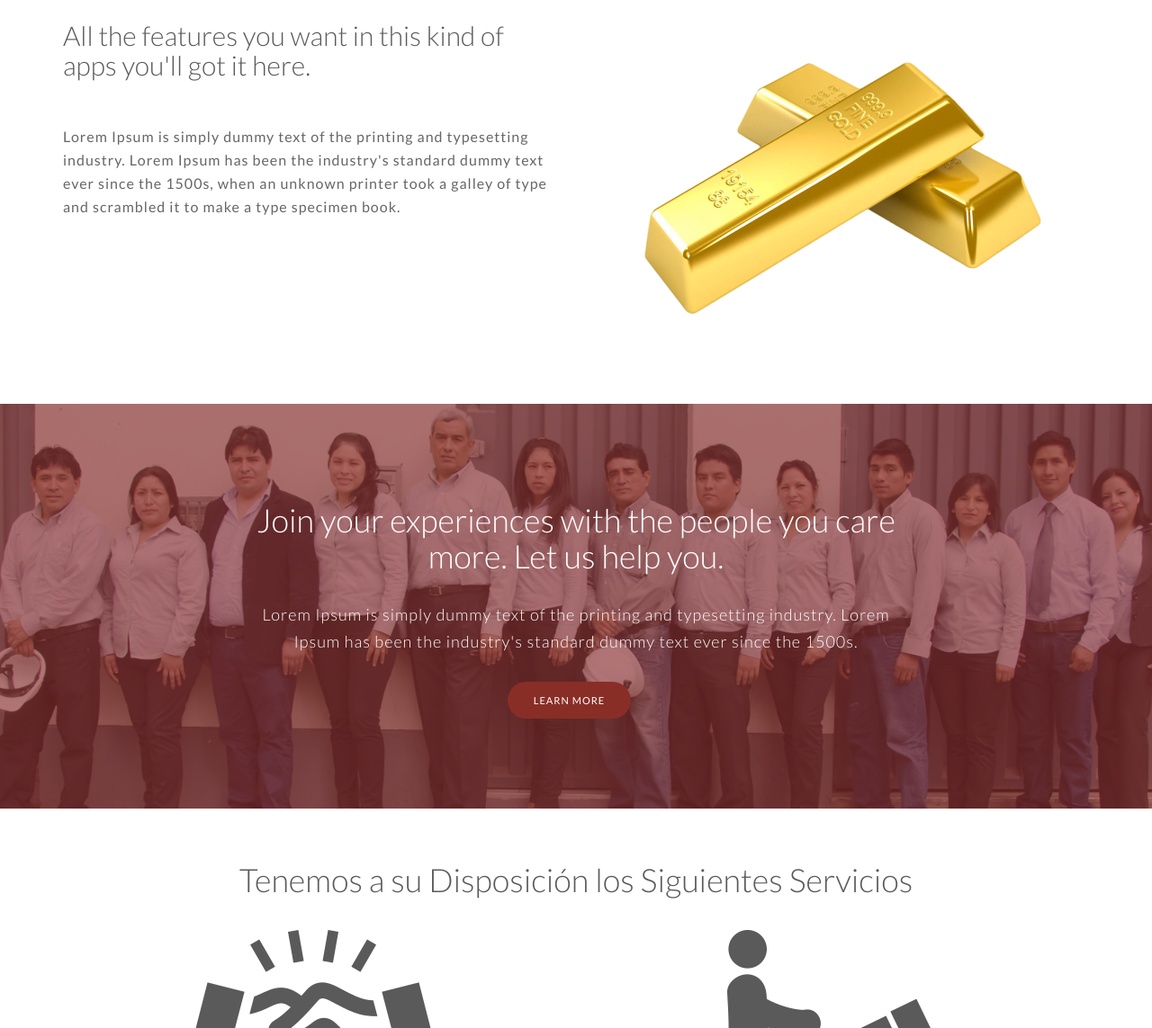
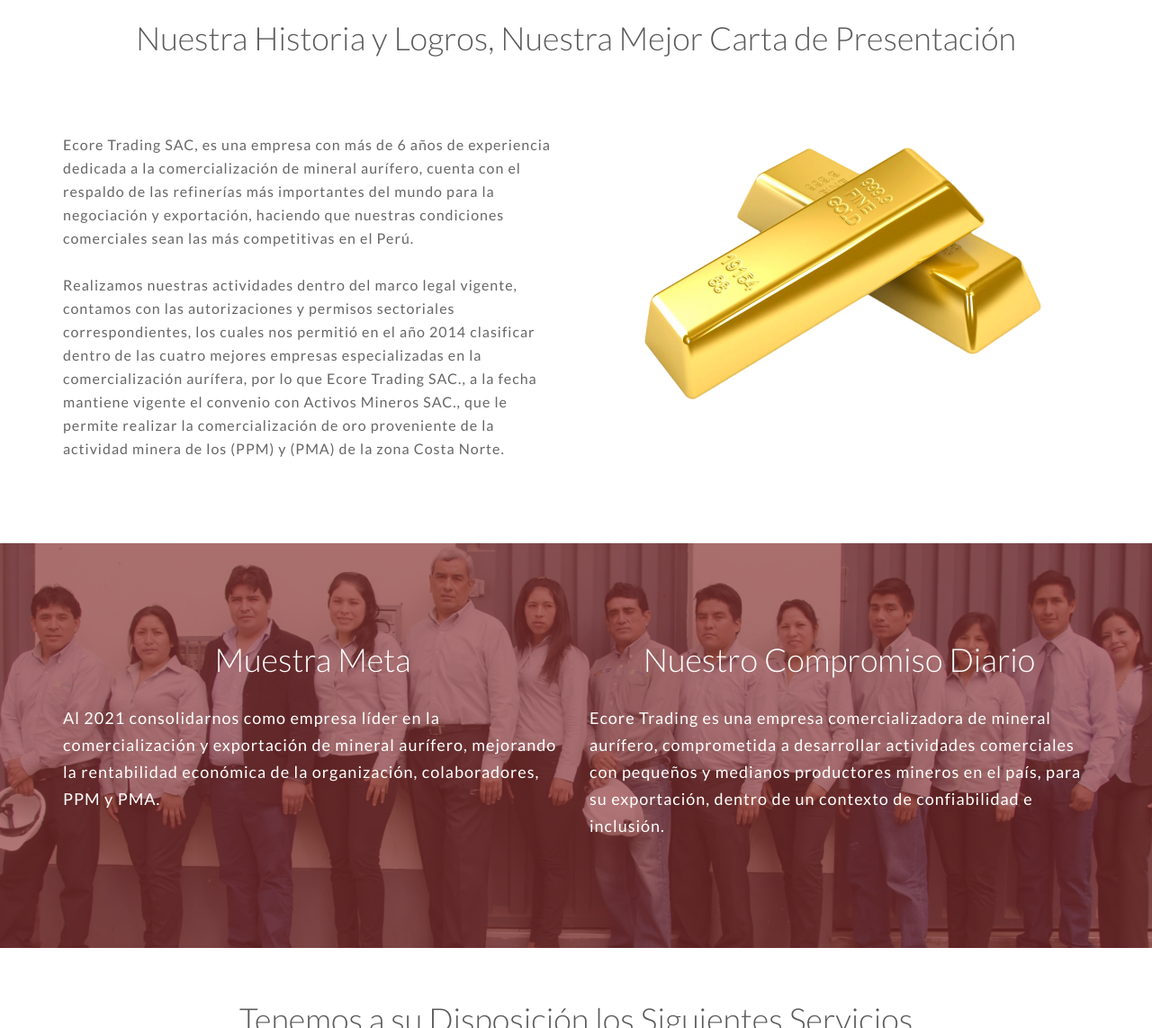
Before and after one commit to pepeul1191/sumo-landing, a website: page index.html in a window 1280 px wide. Shown: the part 737-1880 px from the top of the page at 90% size. Drawn offline with nearby package versions, Linux system fonts and the light colour scheme.

Commit message:
Carta de presentación

```diff
--- a/assets/css/style.css
+++ b/assets/css/style.css
@@ -435,3 +435,5 @@
 color: #666;
 margin-top: 10px;
 }
+
+#sep > .container > .row > div > h4 {font-weight: 400;     text-align: left;}
--- a/index.html
+++ b/index.html
@@ -40,9 +40,11 @@
 
     <div class="container ptb">
       <div class="row">
+        <h1 class="titulo-seccion link-seccion">Nuestra Historia y Logros, Nuestra Mejor Carta de Presentación</h1>
         <div class="col-md-6">
-          <h2>All the features you want in this kind of apps you'll got it here.</h2>
-          <p class="mt">Lorem Ipsum is simply dummy text of the printing and typesetting industry. Lorem Ipsum has been the industry's standard dummy text ever since the 1500s, when an unknown printer took a galley of type and scrambled it to make a type specimen book.</p>
+          <p class="mt">Ecore Trading SAC, es una empresa con más de 6 años de experiencia dedicada a la comercialización de mineral aurífero, cuenta con el respaldo de las refinerías más importantes del mundo para la negociación y exportación, haciendo que nuestras condiciones comerciales sean las más competitivas en el Perú.
+            <br><br>
+Realizamos nuestras actividades dentro del marco legal vigente, contamos con las autorizaciones y permisos sectoriales correspondientes, los cuales nos permitió en el año 2014 clasificar dentro de las cuatro mejores empresas especializadas en la comercialización aurífera, por lo que Ecore Trading SAC., a la fecha mantiene vigente el convenio con Activos Mineros SAC., que le permite realizar la comercialización de oro proveniente de la actividad minera de los (PPM) y (PMA) de la zona Costa Norte.</p>
         </div>
         <div class="col-md-6">
           <img src="assets/img/gold.png" class="img-responsive mt" alt="">
@@ -53,11 +55,14 @@
     <div id="sep">
       <div class="container">
         <div class="row centered">
-          <div class="col-md-8 col-md-offset-2">
-            <h1>Join your experiences with the people you care more. Let us help you.</h1>
-            <h4>Lorem Ipsum is simply dummy text of the printing and typesetting industry. Lorem Ipsum has been the industry's standard dummy text ever since the 1500s.</h4>
-            <p><button class="btn btn-conf-2 btn-green">Learn More</button></p>
+          <div class="col-md-6">
+            <h1>Muestra Meta</h1>
+            <h4>Al 2021 consolidarnos como empresa líder en la comercialización y exportación de mineral aurífero, mejorando la rentabilidad económica de la organización, colaboradores, PPM y PMA.</h4>
           </div><!--/col-md-8-->
+          <div class="col-md-6">
+            <h1>Nuestro Compromiso Diario </h1>
+            <h4>Ecore Trading es una empresa comercializadora de mineral aurífero, comprometida a desarrollar actividades comerciales con pequeños y medianos productores mineros en el país, para su exportación, dentro de un contexto de confiabilidad e inclusión.</h4>
+          </div><!--/col-md-6-->
         </div>
       </div>
     </div><!--/sep-->
```
